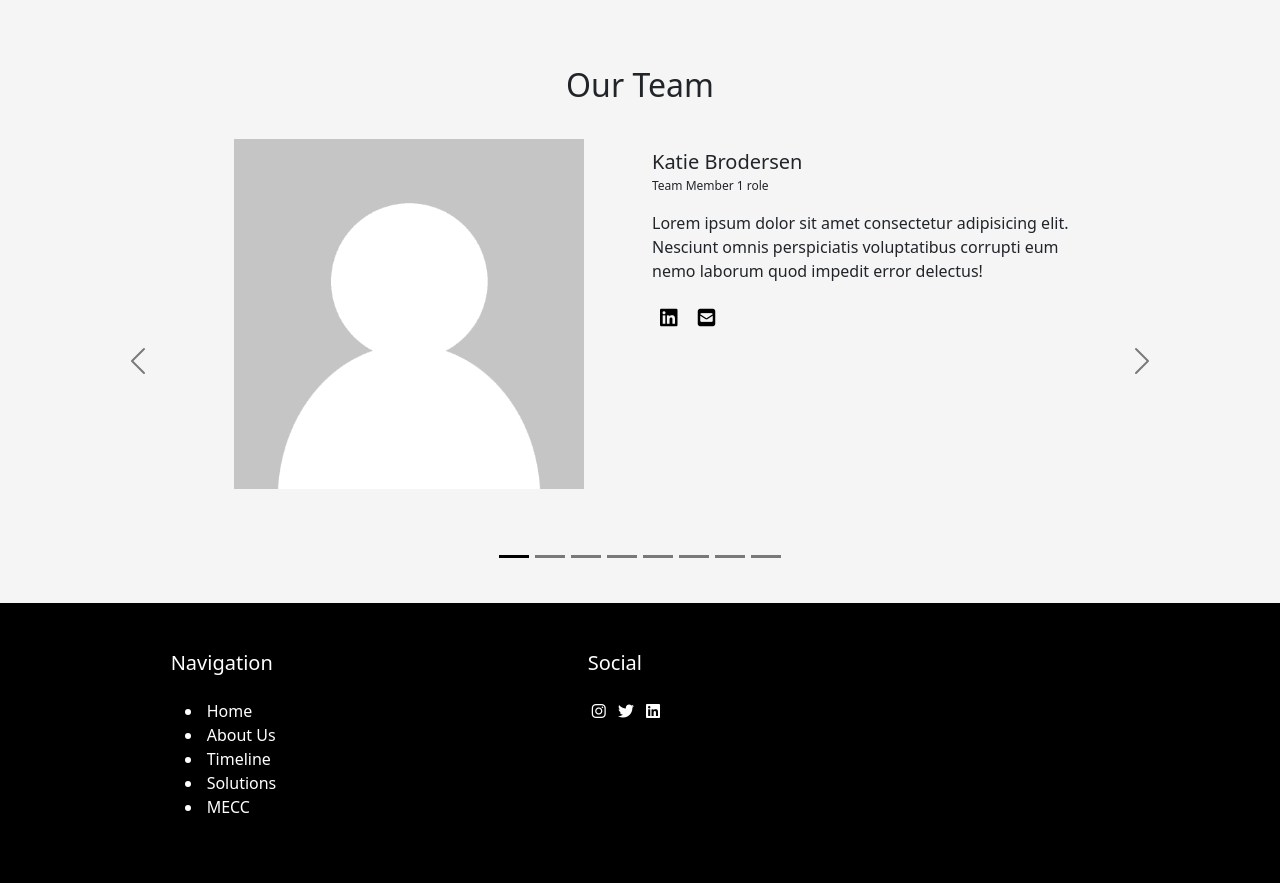
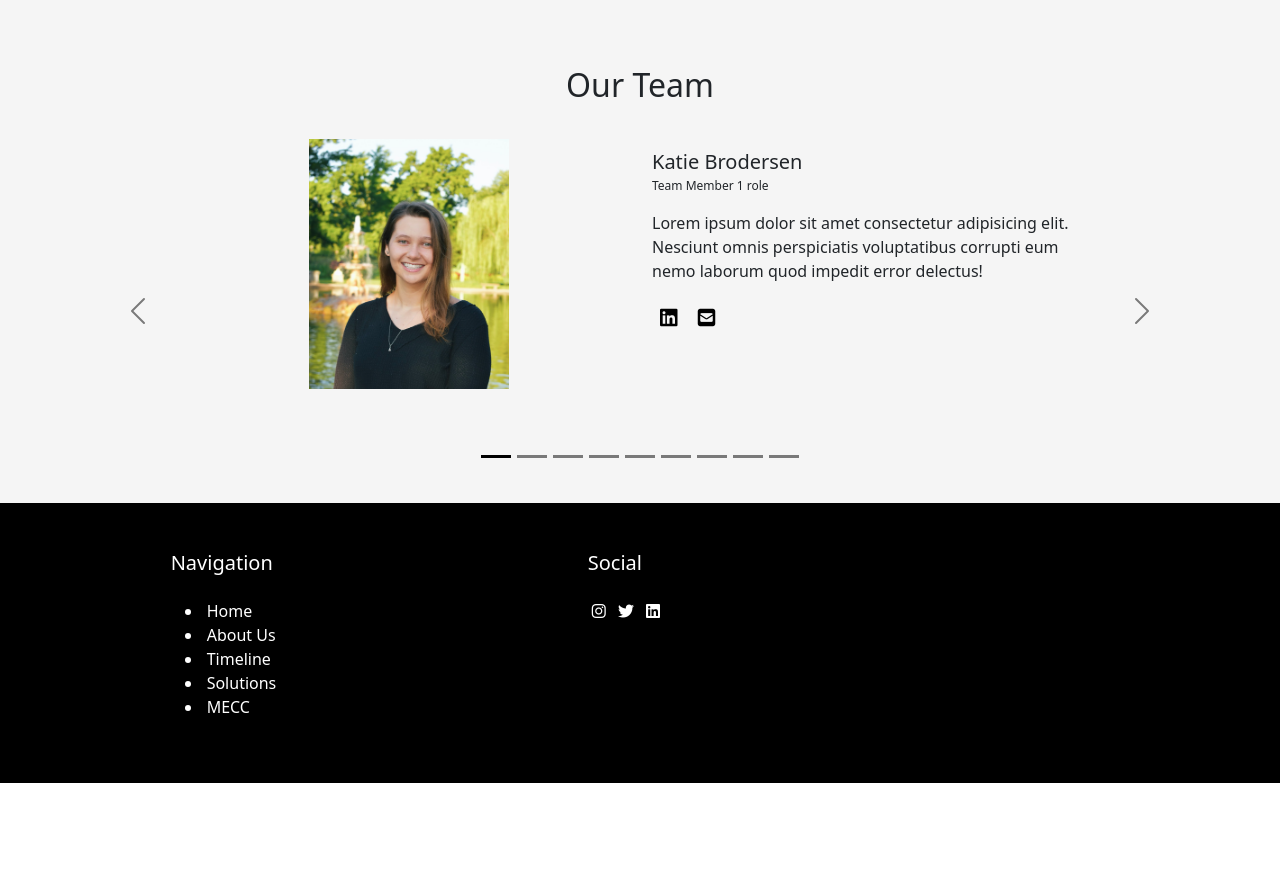
Before and after one commit to KumanshF/KumanshF.github.io, a plain HTML site: page src/aboutus.html in a window 1280 px wide. Shown: the part 1060-1943 px from the top of the page. After the commit the page ends 1843 px from the top, so only its background shows below. Drawn offline with nearby package versions, Linux system fonts and the light colour scheme.

Commit message:
memberphoto update

```diff
--- a/css/style.css
+++ b/css/style.css
@@ -351,13 +351,14 @@ html{
 
 .memberphotodiv {
     text-align: center;
-    height: 100%;
-    max-height: 350px;
+    height: 250px;
+    max-width: 200px;
+    margin-left: auto;
+    margin-right: auto;
     overflow: hidden;
 }
 .memberphoto{
-    width: auto;
-    height: 100%;
+    display: block;
 }
 
 
--- a/src/aboutus.html
+++ b/src/aboutus.html
@@ -91,6 +91,7 @@
                 <li data-bs-target="#memberCarousel" data-bs-slide-to="5"></li>
                 <li data-bs-target="#memberCarousel" data-bs-slide-to="6"></li>
                 <li data-bs-target="#memberCarousel" data-bs-slide-to="7"></li>
+                <li data-bs-target="#memberCarousel" data-bs-slide-to="8"></li>
               </ol>
               <div class="carousel-inner">
                 <!--Tm1-->
@@ -98,7 +99,7 @@
                   <div class="row">
                     <div class="col-lg-6 col-sm-12 px-5 pb-5">
                       <div class="memberphotodiv">
-                        <img class="img-fluid memberphoto" src="../assets/TeamPhotos/usericon.jpg" class="d-block" alt="...">
+                        <img class="img-fluid memberphoto" src="../assets/TeamPhotos/KatieBrodersen.png" class="d-block" alt="...">
                       </div>
                     </div>
                     <div class="text-lg-start text-center col-lg-6 col-sm-12 pt-2 pb-2">
@@ -140,7 +141,7 @@
                   <div class="row">
                     <div class="col-lg-6 col-sm-12 px-5 pb-5">
                       <div class="memberphotodiv">
-                        <img class="img-fluid memberphoto" src="../assets/usericon.jpg" class="d-block" alt="...">
+                        <img class="img-fluid memberphoto" src="../assets/TeamPhotos/EmilyBywater.jpg" class="d-block" alt="...">
                       </div>
                     </div>
                     <div class="text-lg-start text-center col-lg-6 col-sm-12 pt-2 pb-2">
@@ -161,7 +162,7 @@
                   <div class="row">
                     <div class="col-lg-6 col-sm-12 px-5 pb-5">
                       <div class="memberphotodiv">
-                        <img class="img-fluid memberphoto" src="../assets/usericon.jpg" class="d-block" alt="...">
+                        <img class="img-fluid memberphoto" src="../assets/TeamPhotos/BrittanyCafferty.jpg" class="d-block" alt="...">
                       </div>
                     </div>
                     <div class="text-lg-start text-center col-lg-6 col-sm-12 pt-2 pb-2">
@@ -182,7 +183,7 @@
                   <div class="row">
                     <div class="col-lg-6 col-sm-12 px-5 pb-5">
                       <div class="memberphotodiv">
-                        <img class="img-fluid memberphoto" src="../assets/usericon.jpg" class="d-block" alt="...">
+                        <img class="img-fluid memberphoto" src="../assets/TeamPhotos/NathanielKiefer.png" class="d-block" alt="...">
                       </div>
                     </div>
                     <div class="text-lg-start text-center col-lg-6 col-sm-12 pt-2 pb-2">
@@ -203,7 +204,7 @@
                   <div class="row">
                     <div class="col-lg-6 col-sm-12 px-5 pb-5">
                       <div class="memberphotodiv">
-                        <img class="img-fluid memberphoto" src="../assets/usericon.jpg" class="d-block" alt="...">
+                        <img class="img-fluid memberphoto" src="../assets/TeamPhotos/MauleeSheth.jpg" class="d-block" alt="...">
                       </div>
                     </div>
                     <div class="text-lg-start text-center col-lg-6 col-sm-12 pt-2 pb-2">
@@ -224,7 +225,7 @@
                   <div class="row">
                     <div class="col-lg-6 col-sm-12 px-5 pb-5">
                       <div class="memberphotodiv">
-                        <img class="img-fluid memberphoto" src="../assets/usericon.jpg" class="d-block" alt="...">
+                        <img class="img-fluid memberphoto" src="../assets/TeamPhotos/HaydenSchennum.JPG" class="d-block" alt="...">
                       </div>
                     </div>
                     <div class="text-lg-start text-center col-lg-6 col-sm-12 pt-2 pb-2">
@@ -245,12 +246,33 @@
                   <div class="row">
                     <div class="col-lg-6 col-sm-12 px-5 pb-5">
                       <div class="memberphotodiv">
-                        <img class="img-fluid memberphoto" src="../assets/usericon.jpg" class="d-block" alt="...">
+                        <img class="img-fluid memberphoto" src="../assets/TeamPhotos/KumanshFuria.jpg" class="d-block" alt="...">
                       </div>
                     </div>
                     <div class="text-lg-start text-center col-lg-6 col-sm-12 pt-2 pb-2">
                       <p class="membername">Kumansh Furia</p>
                       <p class="memberrole">Team Member 8 role</p>
+                      <p class="membertext pb-1">Lorem ipsum dolor sit amet consectetur adipisicing elit. Nesciunt omnis perspiciatis
+                        voluptatibus corrupti eum nemo laborum quod impedit error delectus!</p>
+                      <div class="membersocial mb-5">
+                        <a class="socialicon px-2" href="https://www.linkedin.com/"><i class="fab fa-linkedin"></i></a>
+                        <a class="socialicon px-2" href=""><i class="fas fa-envelope-square"></i></a>
+                      </div>
+                    </div>
+                  </div>
+                </div>
+
+                <!--Tm9-->
+                <div class="carousel-item">
+                  <div class="row">
+                    <div class="col-lg-6 col-sm-12 px-5 pb-5">
+                      <div class="memberphotodiv">
+                        <img class="img-fluid memberphoto" src="../assets/TeamPhotos/AbigailWerner.jpeg" class="d-block" alt="...">
+                      </div>
+                    </div>
+                    <div class="text-lg-start text-center col-lg-6 col-sm-12 pt-2 pb-2">
+                      <p class="membername">Abigail Werner</p>
+                      <p class="memberrole">Team Member 9 role</p>
                       <p class="membertext pb-1">Lorem ipsum dolor sit amet consectetur adipisicing elit. Nesciunt omnis perspiciatis
                         voluptatibus corrupti eum nemo laborum quod impedit error delectus!</p>
                       <div class="membersocial mb-5">
```
Also changed, not shown: src/index.html (+3 -5 lines), assets/TeamPhotos/AbigailWerner.jpeg (added), assets/TeamPhotos/BrittanyCafferty.jpg (renamed from assets/TeamPhotos/Profile - brittany cafferty.jpg), assets/TeamPhotos/HaydenSchennum.jpg (added), assets/TeamPhotos/KatieBrodersen.png (added), assets/TeamPhotos/KumanshFuria.jpg (added), assets/TeamPhotos/MauleeSheth.jpg (added), assets/TeamPhotos/NathanielKiefer.png (added), assets/TeamPhotos/headshot-21 - Kumansh Furia.jpg (deleted), 3 other files.
